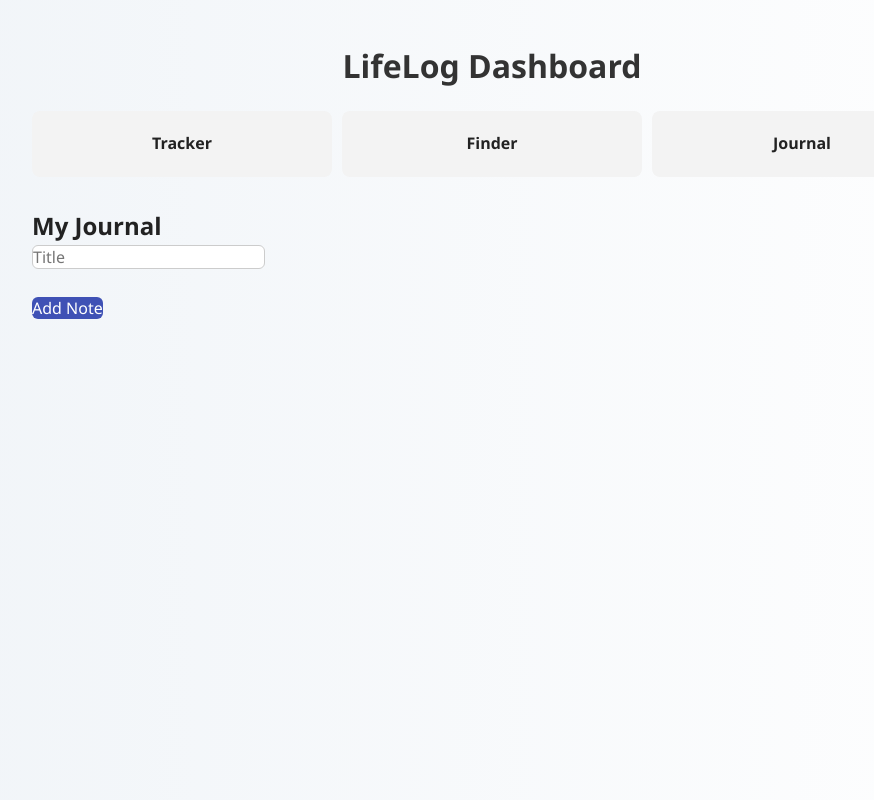
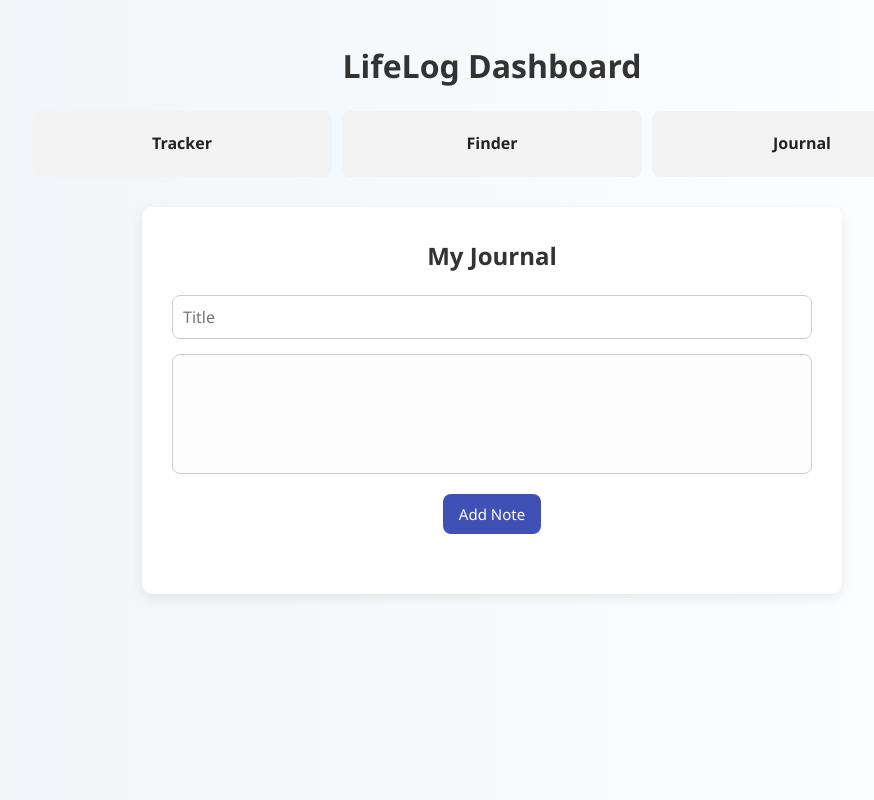
Before and after one commit to jeevapriyagp/lifelog_dashboard, a React (Vite) app: page / in a window 1280 px wide. Both pictures are taken after a click on the element "Journal". Shown: the whole page, without its empty margins (148-1022 px from the left). Built offline with nearby package versions, Linux system fonts and the light colour scheme.

Commit message:
Journal Module Completed

```diff
--- a/src/components/Journal/Journal.css
+++ b/src/components/Journal/Journal.css
@@ -0,0 +1,124 @@
+.journal-container
+{
+  background: #ffffff;
+  border-radius: 10px;
+  padding: 30px;
+  box-shadow: 0 4px 12px rgba(0, 0, 0, 0.08);
+  margin-bottom: 40px;
+  max-width: 700px;
+  margin-left: auto;
+  margin-right: auto;
+}
+
+.journal-title
+{
+  text-align: center;
+  margin-bottom: 20px;
+  color: #333;
+}
+
+.journal-input
+{
+  width: 100%;
+  padding: 10px;
+  border-radius: 8px;
+  font-size: 16px;
+  border: 1px solid #ccc;
+  margin-bottom: 15px;
+}
+
+.journal-editor
+{
+  width: 100%;
+  min-height: 120px;
+  padding: 12px;
+  border: 1px solid #ccc;
+  border-radius: 8px;
+  background-color: #fdfdfd;
+  font-size: 15px;
+  line-height: 1.5;
+  margin-bottom: 20px;
+  overflow-y: auto;
+}
+
+.journal-button
+{
+  display: block;
+  background-color: #3f51b5;
+  color: white;
+  padding: 10px 16px;
+  border: none;
+  border-radius: 8px;
+  cursor: pointer;
+  font-size: 15px;
+  transition: background 0.3s ease;
+  margin: 0 auto 30px;
+}
+
+.journal-button:hover
+{
+  background-color: #303f9f;
+}
+
+.journal-note
+{
+  background-color: #fefefe;
+  border: 1px solid #ddd;
+  border-radius: 10px;
+  padding: 18px 20px;
+  margin-bottom: 20px;
+  box-shadow: 0 2px 6px rgba(0, 0, 0, 0.05);
+}
+
+.journal-note h3
+{
+  margin: 0 0 8px;
+  font-size: 18px;
+  color: #222;
+}
+
+.journal-note div:not(.journal-note-buttons)
+{
+  font-size: 15px;
+  color: #444;
+  margin-bottom: 8px;
+}
+
+.journal-note-buttons
+{
+  display: flex;
+  gap: 10px;
+  margin-top: 8px;
+}
+
+.journal-note-buttons button
+{
+  padding: 6px 12px;
+  font-size: 14px;
+  border-radius: 6px;
+  border: none;
+  cursor: pointer;
+  transition: background 0.2s;
+}
+
+.journal-note-buttons button:first-child
+{
+  background-color: #2196f3;
+  color: white;
+}
+
+.journal-note-buttons button:first-child:hover
+{
+  background-color: #1976d2;
+}
+
+.journal-note-buttons button:last-child
+{
+  background-color: #f44336;
+  color: white;
+}
+
+.journal-note-buttons button:last-child:hover
+{
+  background-color: #d32f2f;
+}
--- a/src/components/Journal/Journal.jsx
+++ b/src/components/Journal/Journal.jsx
@@ -1,4 +1,5 @@
 import React, { useState, useEffect, useRef } from 'react';
+import './Journal.css';
 
 const Journal = () => {
   const [notes, setNotes] = useState(() => {
@@ -26,15 +27,12 @@ const Journal = () => {
 
     const date = new Date().toLocaleString();
 
-    if (editIndex !== null)
-    {
+    if (editIndex !== null) {
       const updated = [...notes];
       updated[editIndex] = { ...updated[editIndex], title: currentTitle, content: newContent, date };
       setNotes(updated);
       setEditIndex(null);
-    }
-    else
-    {
+    } else {
       setNotes([...notes, { title: currentTitle, content: newContent, date }]);
     }
 
@@ -52,8 +50,7 @@ const Journal = () => {
   const handleDelete = (index) => {
     const updated = notes.filter((_, i) => i !== index);
     setNotes(updated);
-    if (editIndex === index)
-    {
+    if (editIndex === index) {
       setCurrentTitle('');
       setCurrentNote('');
       setEditIndex(null);
@@ -61,37 +58,35 @@ const Journal = () => {
   };
 
   return (
-    <div>
-      <h2>My Journal</h2>
+    <div className="journal-container">
+      <h2 className="journal-title">My Journal</h2>
 
       <input
         type="text"
         placeholder="Title"
         value={currentTitle}
         onChange={(e) => setCurrentTitle(e.target.value)}
+        className="journal-input"
       />
 
       <div
         ref={inputRef}
         contentEditable
         placeholder="Write your note here..."
+        className="journal-editor"
       ></div>
 
-      <button
-        onClick={handleSave}
-      >
+      <button onClick={handleSave} className="journal-button">
         {editIndex !== null ? 'Update Note' : 'Add Note'}
       </button>
 
       <div>
         {notes.map((note, index) => (
-          <div
-            key={index}
-          >
+          <div key={index} className="journal-note">
             <h3>{note.title}</h3>
             <div dangerouslySetInnerHTML={{ __html: note.content }} />
             <div>{note.date}</div>
-            <div>
+            <div className="journal-note-buttons">
               <button onClick={() => handleEdit(index)}>Edit</button>
               <button onClick={() => handleDelete(index)}>Delete</button>
             </div>
```
